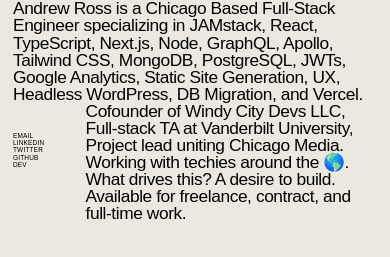
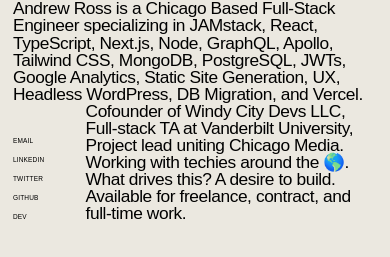
Before and after one commit to DopamineDriven/asross-portfolio, a Next.js app: page / in a window 390 px wide. Shown: the part 223-480 px from the top of the page. Built offline with nearby package versions, Linux system fonts and the light colour scheme; a web font is replaced by a local one.

Commit message:
updates to lead.tsx

```diff
--- a/components/lead.tsx
+++ b/components/lead.tsx
@@ -178,7 +178,7 @@ const Lead = () => {
 					</span> */}
 				</p>
 				<div
-					className='text-customS font-somaRoman uppercase leading-customSLH tracking-wide block'
+					className='text-customS font-somaRoman uppercase sm:leading-customSLH leading-customSLM tracking-wide block'
 					style={{ position: 'absolute', top: '91.28333vw', left: '3.33333vw' }}
 				>
 					{socialMap}
--- a/tailwind.config.js
+++ b/tailwind.config.js
@@ -168,7 +168,8 @@ module.exports = {
 				tight: 1.2,
 				portfolio: '11vw',
 				headerP: '4.38298vw',
-				customSLH: '2.33333vw'
+				customSLH: '2.33333vw',
+				customSLM: '5.33333vw'
 			},
 			fontSize: {
 				smxmd: '0.9375rem',
```
